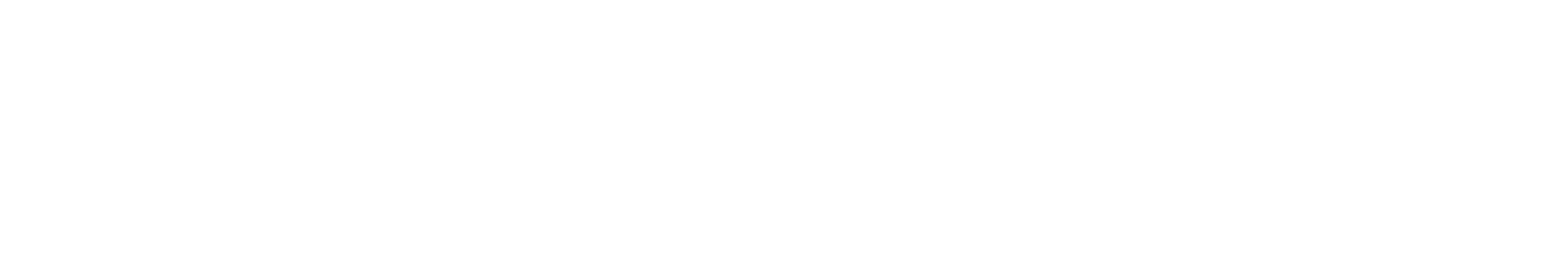
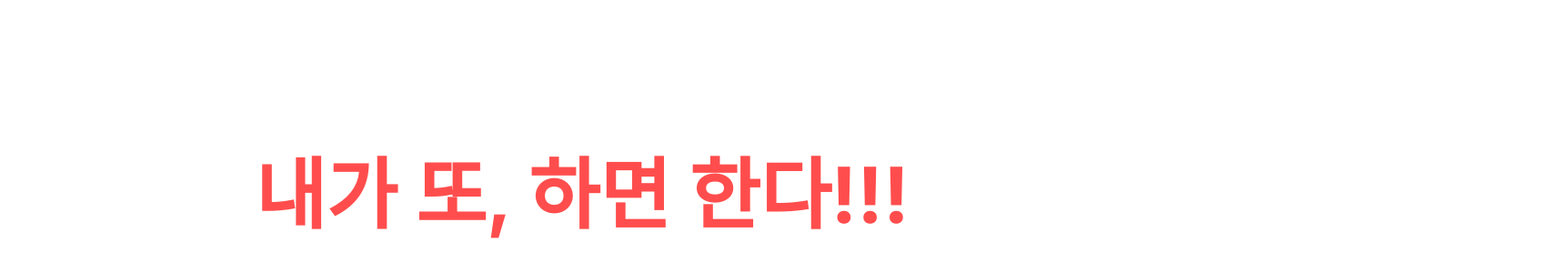
Before and after one commit to gayoung0619/crud, a Next.js app: page / in a window 1280 px wide. Shown: the part 194-494 px from the top of the page at 91% size, 1714 px wide, since content can reach past the window. Built offline with nearby package versions, Linux system fonts and the light colour scheme.

Commit message:
Init: vercel test

```diff
--- a/package.json
+++ b/package.json
@@ -9,6 +9,9 @@
     "lint": "next lint"
   },
   "dependencies": {
+    "@emotion/react": "^11.13.3",
+    "@emotion/styled": "^11.13.0",
+    "@mui/material": "^5.16.7",
     "next": "14.2.6",
     "prettier": "^3.3.3",
     "react": "^18",
--- a/src/app/page.module.css
+++ b/src/app/page.module.css
@@ -0,0 +1,22 @@
+.txt {
+    display: flex;
+    align-items: center;
+    justify-content: center;
+    color: red;
+    height: 100vh;
+    text-align: center;
+    font-size: 50px;
+    font-weight: 700;
+    animation: txtAni 5s ease-in-out infinite;
+}
+
+@keyframes txtAni {
+    from {
+        opacity: 0;
+        transform: scale(1);
+    }
+    to {
+        opacity: 1;
+        transform: scale(2);
+    }
+}
--- a/src/app/page.tsx
+++ b/src/app/page.tsx
@@ -2,7 +2,5 @@
 import styles from "./page.module.css";
 
 export default function Home() {
-  return (
-      <></>
-  );
+  return <div className={styles.txt}>내가 또, 하면 한다!!!</div>;
 }
```
Also changed, not shown: src/app/login/page.tsx (added, +8 -0 lines), src/app/login/layout.tsx (added), src/app/login/login.module.css (added), 1 other file (tests, documents, lock files or other folders).
